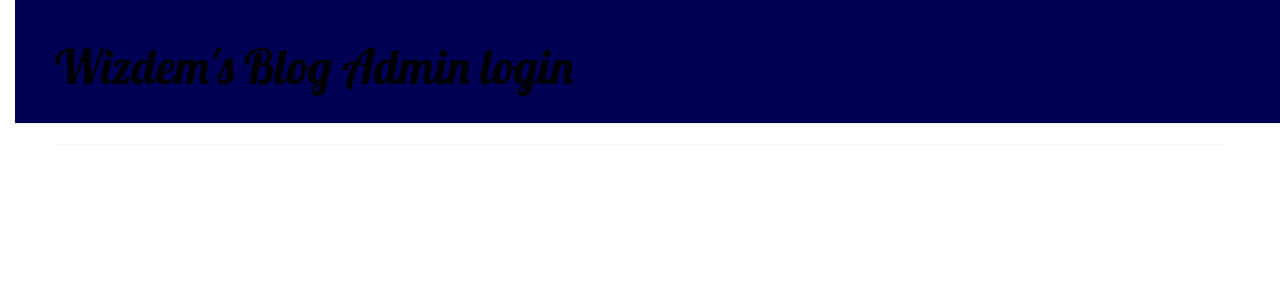
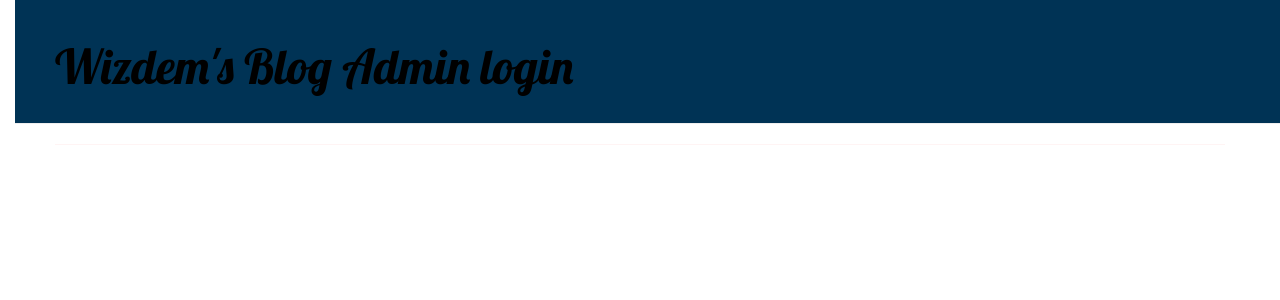
Before and after one commit to ananyamalik/blog, a Django app: page / in a window 1280 px wide. Shown: the top 300 px of the page. Run offline with Django 3.2, Linux system fonts and the light colour scheme; data that the repository does not hold is empty; some libraries are stand-ins or nearby versions.

Commit message:
further changes

```diff
--- a/blog/static/css/blog.css
+++ b/blog/static/css/blog.css
@@ -5,7 +5,7 @@ body {
     padding-left: 15px;
 }
 .page-header {
-    background-color: #000055;
+    background-color: #003355;
     margin-top: 0;
     padding: 20px 20px 20px 40px;
 }
```
